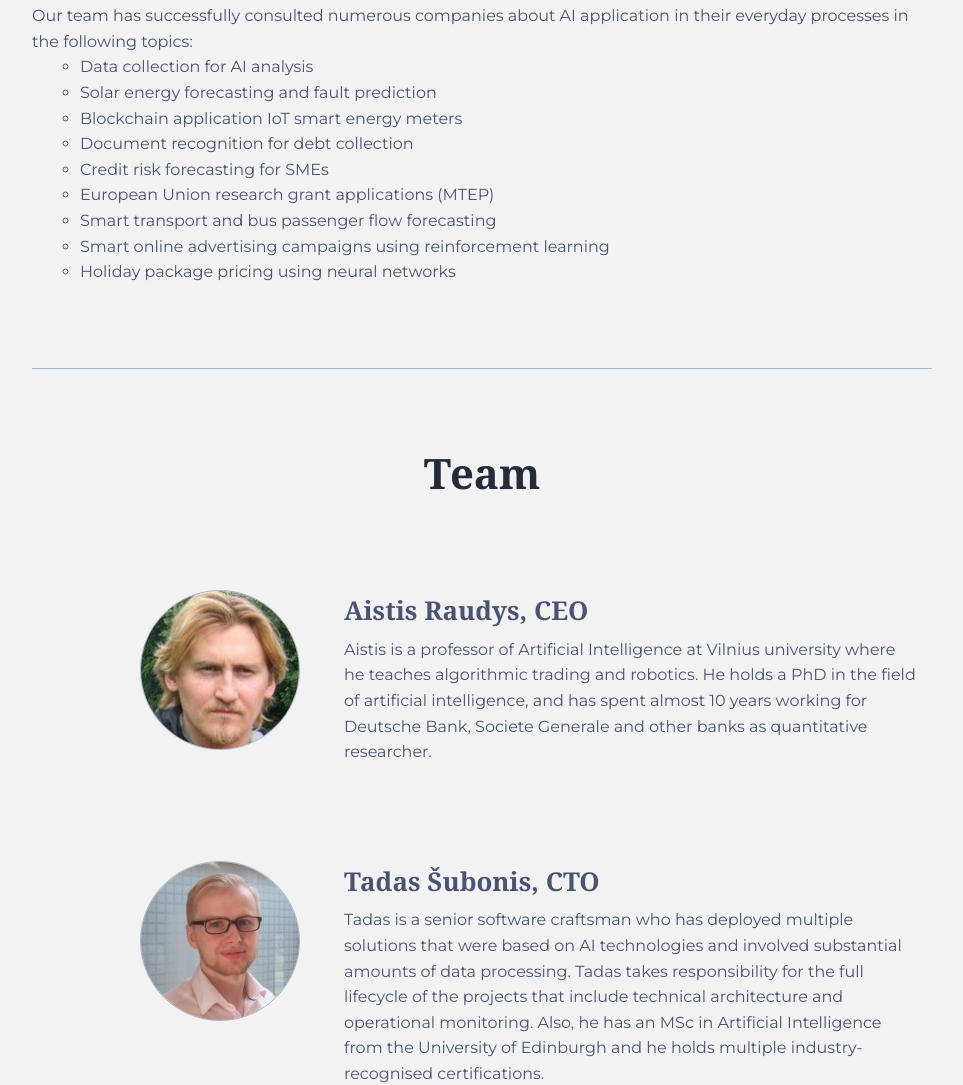
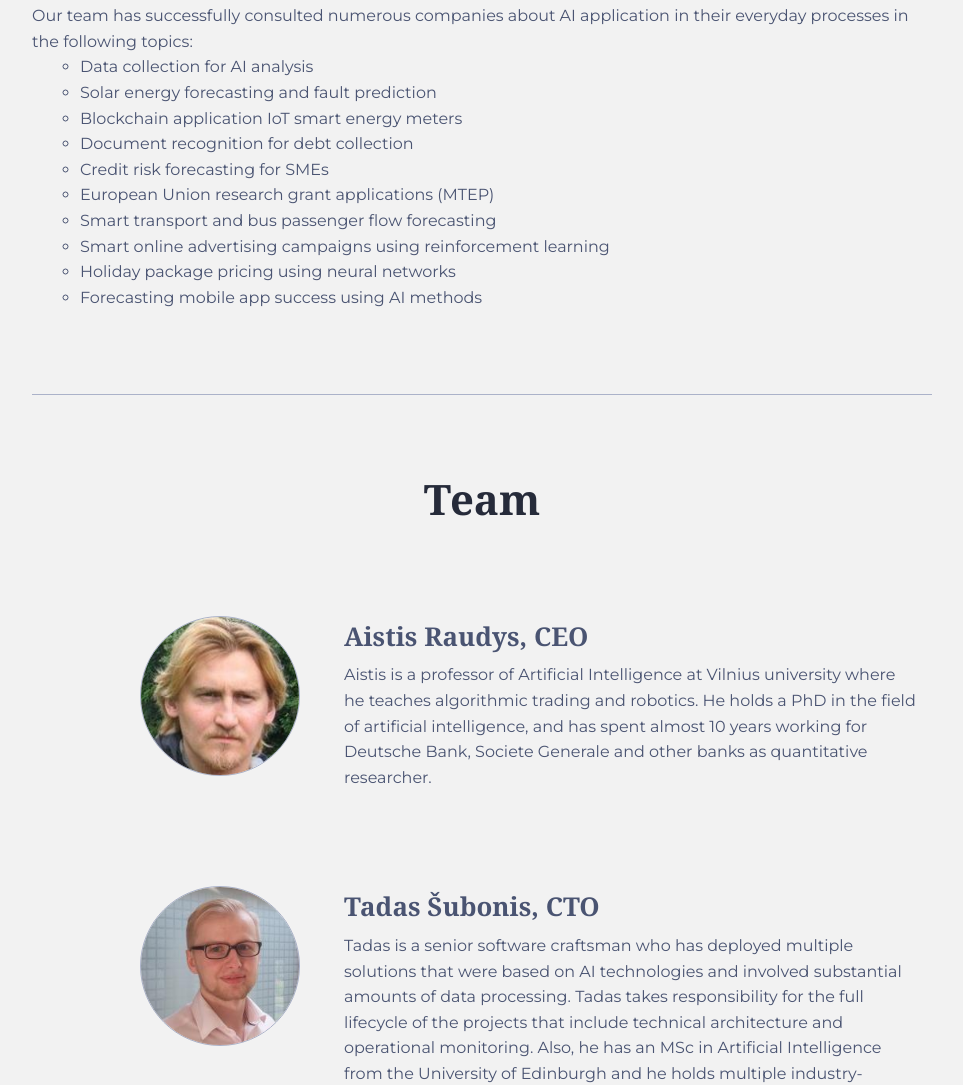
Before and after one commit to wittykiosk/tdi_webpage_aai-labs_lt, a plain HTML site: page index.html in a window 1280 px wide. Shown: the part 4162-5247 px from the top of the page, without its empty margins (158-1121 px from the left). Drawn offline with Linux system fonts and the light colour scheme; a web font is replaced by a local one.

Commit message:
update Consulation services

```diff
--- a/index.html
+++ b/index.html
@@ -219,6 +219,7 @@
                     <li>Smart transport and bus passenger flow forecasting</li>
                     <li>Smart online advertising campaigns using reinforcement learning</li>
                     <li>Holiday package pricing using neural networks</li>
+                    <li>Forecasting mobile app success using AI methods</li>
                 </ul>
 
             </div>
```
